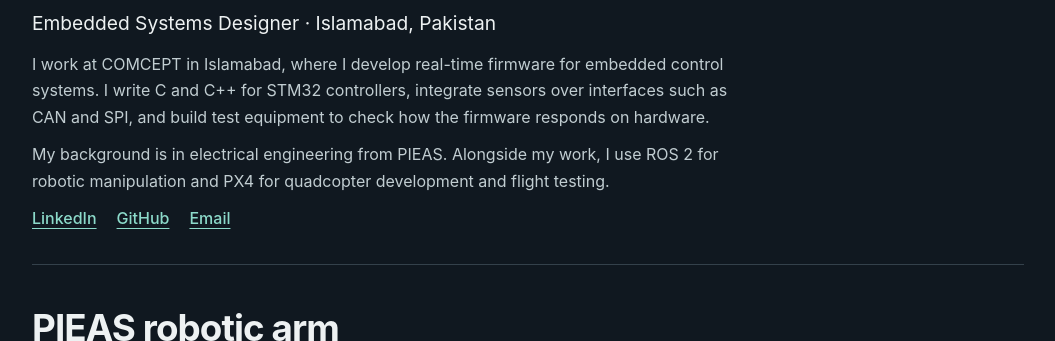
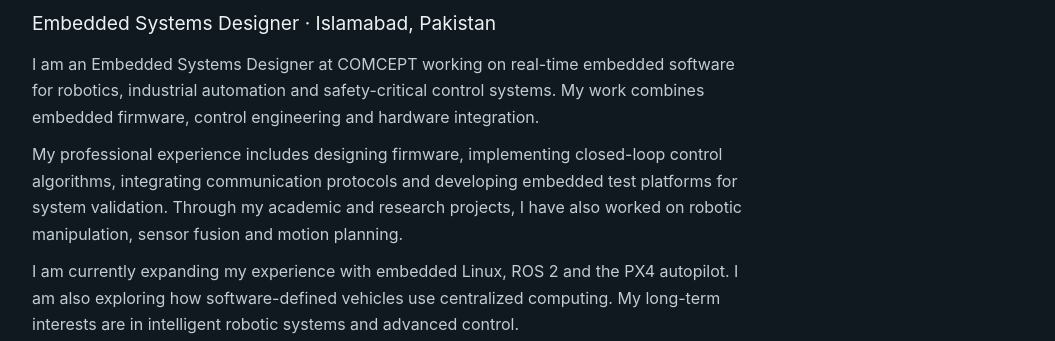
Before and after one commit to huzaifazahid888/huzaifazahid888.github.io, a plain HTML site: page index.html in a window 1280 px wide. Shown: the part 194-535 px from the top of the page, without its empty margins (112-1167 px from the left). Drawn offline with Linux system fonts and the light colour scheme; grey boxes are pictures that could not be loaded.

Commit message:
Adapt the original About Me for the portfolio introduction

```diff
--- a/index.html
+++ b/index.html
@@ -7,8 +7,9 @@
 .project-preview{height:8.5rem;margin:0 0 .85rem;background:#192630;border-radius:.4rem;overflow:hidden}.project-preview img{display:block;width:100%;height:100%;object-fit:contain}.concept{display:flex;flex-direction:column;justify-content:center;align-items:center;gap:.7rem}.concept figcaption{font-size:.72rem;color:#b5c7d1}.flow{display:flex;align-items:center;gap:.25rem}.flow span{border:1px solid #536d78;border-radius:.3rem;padding:.25rem .35rem;font-size:.76rem;color:#e4f0ef}.flow i{color:#8cdaca;font-style:normal}</style></head><body>
 <nav aria-label="Project sections"><a href="#robotics">Robotic arm</a><a href="#professional">Professional projects</a><a href="#embedded">Embedded systems</a><a href="#academic">Coursework</a></nav>
 <main><header id="about"><h1>Muhammad Huzaifa</h1><p class="role">Embedded Systems Designer · Islamabad, Pakistan</p>
-<p>I work at COMCEPT in Islamabad, where I develop real-time firmware for embedded control systems. I write C and C++ for STM32 controllers, integrate sensors over interfaces such as CAN and SPI, and build test equipment to check how the firmware responds on hardware.</p>
-<p>My background is in electrical engineering from PIEAS. Alongside my work, I use ROS 2 for robotic manipulation and PX4 for quadcopter development and flight testing.</p>
+<p>I am an Embedded Systems Designer at COMCEPT working on real-time embedded software for robotics, industrial automation and safety-critical control systems. My work combines embedded firmware, control engineering and hardware integration.</p>
+<p>My professional experience includes designing firmware, implementing closed-loop control algorithms, integrating communication protocols and developing embedded test platforms for system validation. Through my academic and research projects, I have also worked on robotic manipulation, sensor fusion and motion planning.</p>
+<p>I am currently expanding my experience with embedded Linux, ROS 2 and the PX4 autopilot. I am also exploring how software-defined vehicles use centralized computing. My long-term interests are in intelligent robotic systems and advanced control.</p>
 <div class="links"><a href="https://linkedin.com/in/huzaifa-engineer">LinkedIn</a><a href="https://github.com/huzaifazahid888">GitHub</a><a href="mailto:huzaifazahid888@gmail.com">Email</a></div></header>
 <section id="robotics" class="feature"><div><h2>PIEAS robotic arm</h2>
 <p><strong>Final-year project, 2024.</strong> Our team developed the embedded control system for a six-axis manipulator. An STM32 master computed joint targets and sent them over CAN to six motor controllers. We checked the kinematics in MATLAB and CoppeliaSim before testing the hardware.</p>
```
